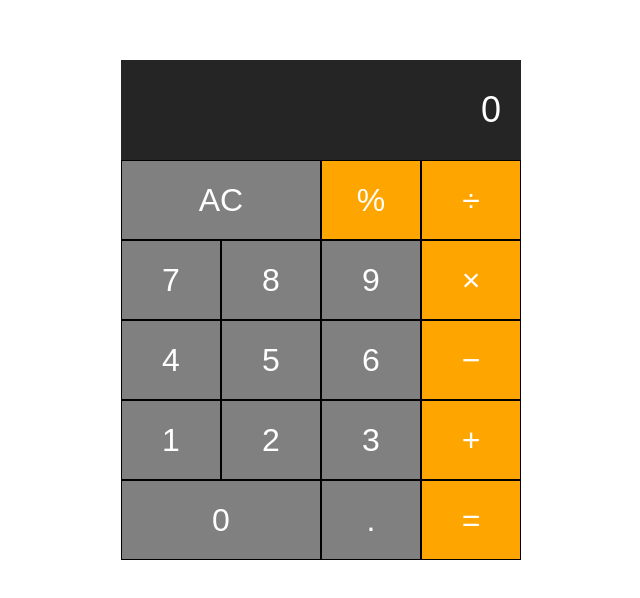
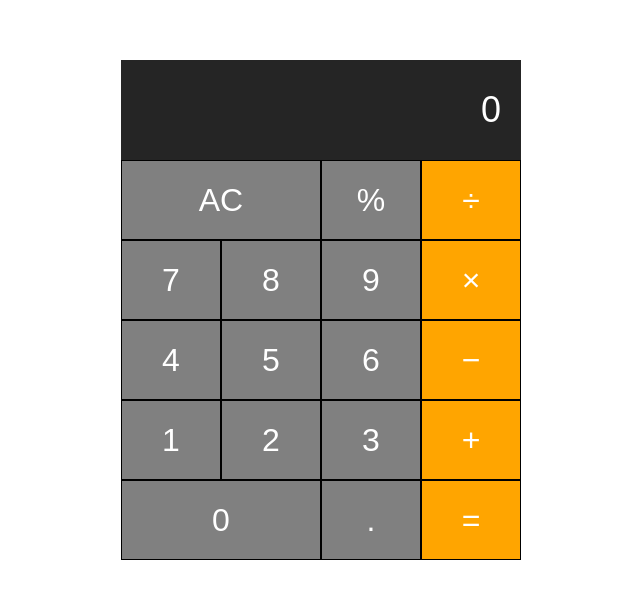
Before and after one commit to pratamaanjasd/pratamaanjasd.github.io, a plain HTML site: page index.html in a window 1280 px wide. Shown: the part 148-746 px from the top of the page, without its empty margins (319-959 px from the left). Drawn offline with Linux system fonts and the light colour scheme.

Commit message:
Update index.html

```diff
--- a/index.html
+++ b/index.html
@@ -11,7 +11,7 @@
       <div class="calculator-keys">
         <div class="row">
           <button class="calculator-key all-clear" id="clear">AC</button>
-          <button class="calculator-key operator" value="%" id="%">%</button>
+          <button class="calculator-key" value="%" id="%">%</button>
           <button class="calculator-key operator" value="/" id="/">÷</button>
         </div>
         <div class="row">
```
